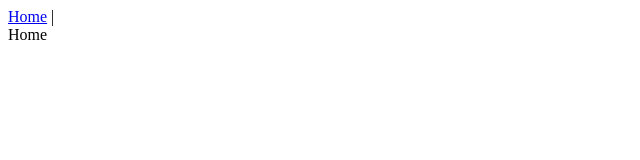
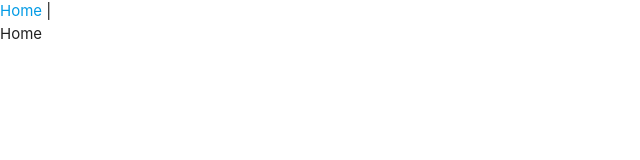
Before and after one commit to TolkachevPeter/Vue3-SandBox, a Vue app: page / in a window 1280 px wide. Shown: the top 160 px of the page, without its empty margins (0-640 px from the left). Built offline with nearby package versions, Linux system fonts and the light colour scheme.

Commit message:
add styles

```diff
--- a/src/App.vue
+++ b/src/App.vue
@@ -6,5 +6,6 @@
 </template>
 
 <style lang="scss">
-
+@import '~materialize-css/dist/css/materialize.css';
+@import 'assets/index.css'
 </style>
```
Also changed, not shown: src/assets/index.css (added, +1 -0 lines).
